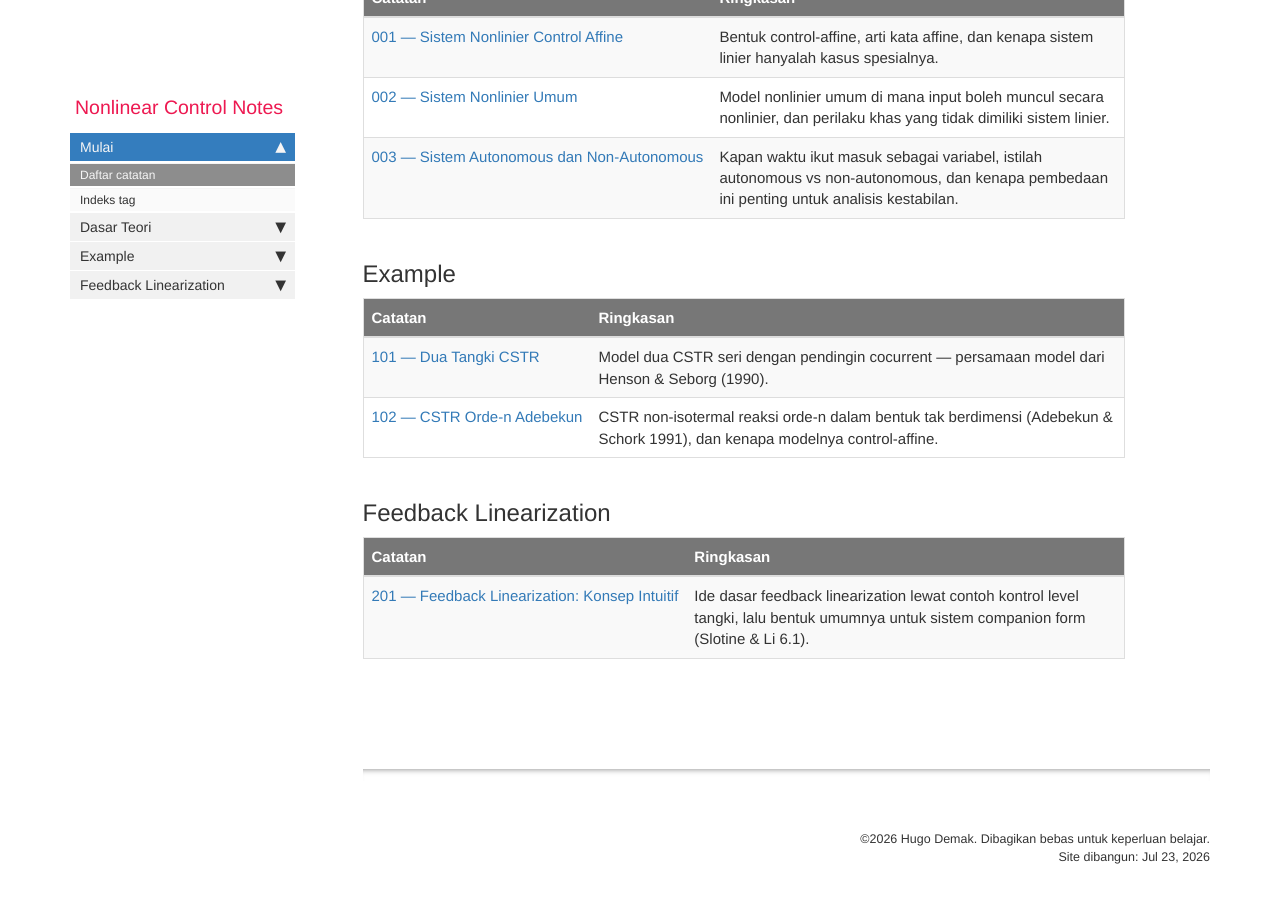
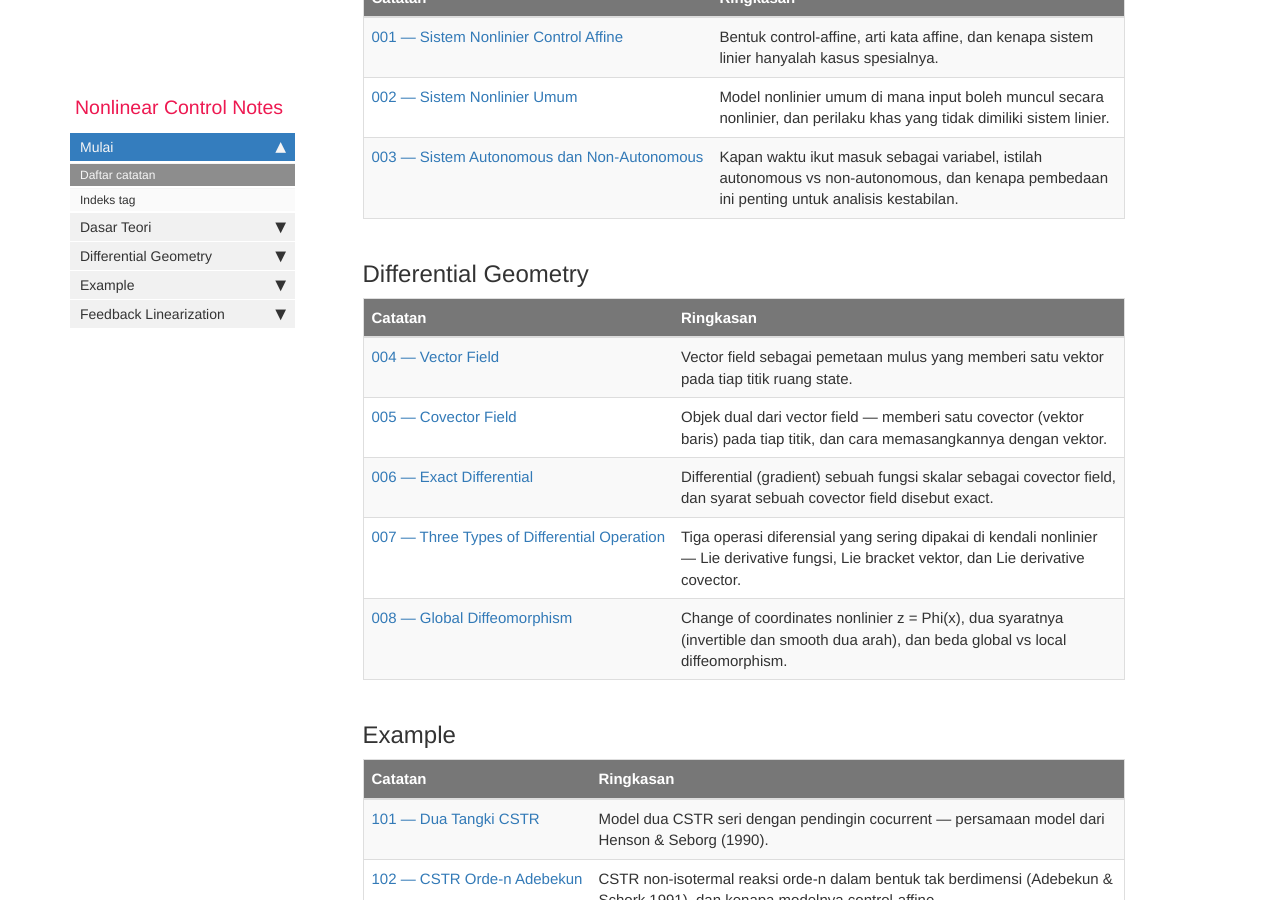
Before and after one commit to Pekosann/nonlinear-control-notes, a Jekyll site: the page built from index.md, in a window 1280 px wide and 900 px high, scrolled down 426 px. Built offline with Jekyll 4.4.1, drawn with Linux system fonts in a browser that asks for light colours; comment, search, counter and statistics services are not loaded.

Commit message:
Add Differential Geometry section: notes 004-008 from Isidori (1995) sec 1.2
Five foundational notes, one definition each, from Nonlinear Control Systems 3rd
ed pp. 6-11 (scanned - equations read off rendered page images):

  004 vector field       - smooth map U -> R^n, one vector per point
  005 covector field     - dual object, row vector, inner-product pairing
  006 exact differential - dlambda = dlambda/dx; exact iff gradient of a scalar
  007 differential ops   - Lie derivative, Lie bracket (Prop 1.2.1), L_f omega
  008 global diffeomorph - z = Phi(x), invertible + smooth both ways; vs local

Terms kept in their original English (vector field, covector, Lie bracket,
diffeomorphism, ...) per request; surrounding prose stays Indonesian. Cites the
full textbook as isidori1995 in manual.bib - distinct from the existing isidori
chapter entry, and the actual PDF is the 1995 3rd edition, not 1985.

```diff
--- a/_data/sidebars/notes_sidebar.yml
+++ b/_data/sidebars/notes_sidebar.yml
@@ -36,6 +36,30 @@ entries:
       url: /003-autonomous-dan-non-autonomous.html
       output: web
 
+  - title: Differential Geometry
+    output: web
+    folderitems:
+
+    - title: 004 — Vector Field
+      url: /004-vector-field.html
+      output: web
+
+    - title: 005 — Covector Field
+      url: /005-covector-field.html
+      output: web
+
+    - title: 006 — Exact Differential
+      url: /006-exact-differential.html
+      output: web
+
+    - title: 007 — Three Types of Differential Operation
+      url: /007-differential-operations.html
+      output: web
+
+    - title: 008 — Global Diffeomorphism
+      url: /008-global-diffeomorphism.html
+      output: web
+
   - title: Example
     output: web
     folderitems:
--- a/_data/tags.yml
+++ b/_data/tags.yml
@@ -4,4 +4,5 @@ allowed-tags:
   - control-affine
   - cstr
   - dasar
+  - differential-geometry
   - feedback-linearization
--- /dev/null
+++ b/notes/004-vector-field.md
@@ -0,0 +1,41 @@
+---
+title: 004 — Vector Field
+section: Differential Geometry
+tags: [differential-geometry]
+summary: Vector field sebagai pemetaan mulus yang memberi satu vektor pada tiap titik ruang state.
+permalink: /004-vector-field.html
+folder: notes
+last_updated: Jul 23, 2026
+---
+
+Sistem nonlinier yang ditinjau [@isidori1995] berbentuk
+
+$$
+\dot{x} = f(x) + \sum_{i=1}^{m} g_i(x)\,u_i, \qquad y_j = h_j(x)
+$$
+
+Pemetaan $f, g_1, \dots, g_m$ di sini adalah objek yang disebut **vector field**.
+
+## Definisi
+
+Sebuah **smooth vector field** pada himpunan terbuka $U \subseteq \mathbb{R}^n$ adalah pemetaan mulus
+
+$$
+f : U \to \mathbb{R}^n
+$$
+
+yang memberikan kepada tiap titik $x \in U$ sebuah vektor $f(x) \in \mathbb{R}^n$ [@isidori1995]. Vektornya ditulis sebagai vektor kolom:
+
+$$
+f(x) =
+\begin{bmatrix} f_1(x) \\ f_2(x) \\ \vdots \\ f_n(x) \end{bmatrix},
+\qquad f_i(x) = f_i(x_1, \dots, x_n)
+$$
+
+Kata *smooth* berarti semua komponen $f_i$ punya turunan parsial kontinu sampai orde berapa pun ($C^\infty$) terhadap $x_1, \dots, x_n$ [@isidori1995].
+
+## Ruang state $U$, bukan seluruh $\mathbb{R}^n$
+
+State space diambil sebagai himpunan bagian $U \subseteq \mathbb{R}^n$, bukan seluruh $\mathbb{R}^n$ [@isidori1995]. Batasan ini bisa datang dari persamaan sistemnya sendiri (solusinya mungkin tidak bebas berkembang di seluruh $\mathbb{R}^n$) atau dari kendala pada input, misalnya untuk menghindari titik-titik singular. Dalam banyak kasus boleh saja mengambil $U = \mathbb{R}^n$.
+
+Objek dualnya — yang memberi satu *covector* pada tiap titik, bukan vektor — dibahas di [005 — Covector Field](005-covector-field.html).
--- /dev/null
+++ b/notes/005-covector-field.md
@@ -0,0 +1,48 @@
+---
+title: 005 — Covector Field
+section: Differential Geometry
+tags: [differential-geometry]
+summary: Objek dual dari vector field — memberi satu covector (vektor baris) pada tiap titik, dan cara memasangkannya dengan vektor.
+permalink: /005-covector-field.html
+folder: notes
+last_updated: Jul 23, 2026
+---
+
+[004 — Vector Field](004-vector-field.html) memberi satu vektor kolom pada tiap titik. Objek dualnya, yang memberi satu **covector**, disebut **covector field** [@isidori1995].
+
+## Dual space
+
+*Dual space* $V^\star$ dari sebuah ruang vektor $V$ adalah himpunan semua fungsi linier bernilai real yang didefinisikan pada $V$ [@isidori1995]. Dual space dari ruang berdimensi $n$ juga berdimensi $n$, dan elemennya disebut **covector**.
+
+Sebuah elemen $V$ ditulis sebagai vektor kolom, dan elemen $V^\star$ sebagai vektor baris:
+
+$$
+v =
+\begin{bmatrix} v_1 \\ v_2 \\ \vdots \\ v_n \end{bmatrix} \in V,
+\qquad
+w^\star = \begin{bmatrix} w_1 & w_2 & \cdots & w_n \end{bmatrix} \in V^\star
+$$
+
+Karena $w^\star$ adalah pemetaan linier dari ruang $n$-dimensi ke $\mathbb{R}$, ia bisa diwakili oleh matriks satu baris — jadi wajar mengidentikkan $(\mathbb{R}^n)^\star$ dengan himpunan semua vektor baris $n$-dimensi [@isidori1995].
+
+## Memasangkan covector dengan vektor
+
+Nilai $w^\star$ pada $v$ diberikan oleh perkalian
+
+$$
+w^\star v = \sum_{i=1}^{n} w_i v_i
+$$
+
+Seperti lazim di literatur, nilai ini sering ditulis sebagai *inner product*, $\langle w^\star, v \rangle$, ketimbang sekadar $w^\star v$ [@isidori1995].
+
+## Covector field
+
+Sebuah **covector field** adalah pemetaan mulus yang memberikan kepada tiap titik $x \in U$ sebuah elemen dual space $(\mathbb{R}^n)^\star$, yaitu vektor baris
+
+$$
+\omega(x) = \begin{bmatrix} \omega_1(x) & \omega_2(x) & \cdots & \omega_n(x) \end{bmatrix}
+$$
+
+dengan tiap $\omega_i$ fungsi mulus dari $x_1, \dots, x_n$ [@isidori1995].
+
+Contoh covector field yang paling penting adalah *differential* dari sebuah fungsi skalar, dibahas di [006 — Exact Differential](006-exact-differential.html).
--- /dev/null
+++ b/notes/006-exact-differential.md
@@ -0,0 +1,33 @@
+---
+title: 006 — Exact Differential
+section: Differential Geometry
+tags: [differential-geometry]
+summary: Differential (gradient) sebuah fungsi skalar sebagai covector field, dan syarat sebuah covector field disebut exact.
+permalink: /006-exact-differential.html
+folder: notes
+last_updated: Jul 23, 2026
+---
+
+Di antara semua [005 — Covector Field](005-covector-field.html), ada satu yang paling penting: **differential** (atau *gradient*) dari sebuah fungsi skalar [@isidori1995].
+
+## Differential sebuah fungsi
+
+Misalkan $\lambda$ fungsi bernilai real yang didefinisikan pada himpunan terbuka $U \subseteq \mathbb{R}^n$. **Differential** dari $\lambda$ adalah covector field, dilambangkan $d\lambda$, berupa vektor baris $1 \times n$ yang elemen ke-$i$-nya adalah turunan parsial $\lambda$ terhadap $x_i$:
+
+$$
+d\lambda(x) = \begin{bmatrix} \dfrac{\partial \lambda}{\partial x_1} & \dfrac{\partial \lambda}{\partial x_2} & \cdots & \dfrac{\partial \lambda}{\partial x_n} \end{bmatrix}
+$$
+
+Ruas kanannya persis matriks Jacobian dari $\lambda$. Notasi yang lebih ringkas kadang lebih disukai:
+
+$$
+d\lambda(x) = \frac{\partial \lambda}{\partial x}
+$$
+
+## Definisi *exact*
+
+Sebuah covector field yang berbentuk seperti di atas — yaitu yang merupakan differential dari suatu fungsi bernilai real $\lambda$ — disebut **exact differential** [@isidori1995].
+
+Perhatikan implikasinya: tidak semua covector field itu exact. Hanya yang bisa ditulis sebagai gradient $\partial \lambda / \partial x$ dari suatu fungsi skalar $\lambda$ yang disebut exact. Membedakan mana covector field yang exact dan mana yang tidak adalah persoalan penting dalam analisis geometri sistem nonlinier.
+
+Operasi diferensial yang melibatkan differential $d\lambda$ bersama vector field dibahas di [007 — Three Types of Differential Operation](007-differential-operations.html).
--- /dev/null
+++ b/notes/007-differential-operations.md
@@ -0,0 +1,81 @@
+---
+title: 007 — Three Types of Differential Operation
+section: Differential Geometry
+tags: [differential-geometry]
+summary: Tiga operasi diferensial yang sering dipakai di kendali nonlinier — Lie derivative fungsi, Lie bracket vektor, dan Lie derivative covector.
+permalink: /007-differential-operations.html
+folder: notes
+last_updated: Jul 23, 2026
+---
+
+Ada tiga jenis operasi diferensial yang melibatkan [004 — Vector Field](004-vector-field.html) dan [005 — Covector Field](005-covector-field.html) dan sering dipakai dalam analisis sistem kendali nonlinier [@isidori1995].
+
+## Tipe 1: Lie derivative sebuah fungsi
+
+Melibatkan fungsi bernilai real $\lambda$ dan vector field $f$. Hasilnya fungsi bernilai real baru, yang di tiap titik $x$ sama dengan *inner product* dari [differential](006-exact-differential.html) $d\lambda$ dengan $f$:
+
+$$
+\langle d\lambda(x),\, f(x) \rangle = \frac{\partial \lambda}{\partial x} f(x) = \sum_{i=1}^{n} \frac{\partial \lambda}{\partial x_i} f_i(x)
+$$
+
+Fungsi ini disebut **derivative of $\lambda$ along $f$**, dan ditulis $L_f \lambda$ [@isidori1995]:
+
+$$
+L_f \lambda(x) = \sum_{i=1}^{n} \frac{\partial \lambda}{\partial x_i} f_i(x)
+$$
+
+Operasi ini bisa diulang. Menurunkan $\lambda$ lebih dulu sepanjang $f$ lalu sepanjang $g$:
+
+$$
+L_g L_f \lambda(x) = \frac{\partial (L_f \lambda)}{\partial x} g(x)
+$$
+
+Kalau $\lambda$ diturunkan $k$ kali sepanjang $f$, dipakai notasi $L_f^k \lambda$ dengan rekursi
+
+$$
+L_f^k \lambda(x) = \frac{\partial \left( L_f^{k-1} \lambda \right)}{\partial x} f(x), \qquad L_f^0 \lambda(x) = \lambda(x)
+$$
+
+## Tipe 2: Lie bracket dua vector field
+
+Melibatkan dua vector field $f$ dan $g$. Hasilnya vector field baru, ditulis $[f, g]$ dan didefinisikan
+
+$$
+[f, g](x) = \frac{\partial g}{\partial x} f(x) - \frac{\partial f}{\partial x} g(x)
+$$
+
+dengan $\partial g/\partial x$ dan $\partial f/\partial x$ adalah matriks Jacobian dari $g$ dan $f$. Vector field ini disebut **Lie product** (atau **bracket**) dari $f$ dan $g$ [@isidori1995]. Bracketing berulang didefinisikan secara rekursif untuk menghindari notasi bertumpuk:
+
+$$
+\mathrm{ad}_f^k\, g(x) = [f,\, \mathrm{ad}_f^{k-1}\, g](x), \qquad \mathrm{ad}_f^0\, g(x) = g(x)
+$$
+
+**Proposition 1.2.1** [@isidori1995] — Lie product punya tiga sifat dasar:
+
+- **Bilinear** atas $\mathbb{R}$: untuk vector field $f_1, f_2, g_1, g_2$ dan bilangan real $r_1, r_2$,
+
+$$
+[r_1 f_1 + r_2 f_2,\, g_1] = r_1[f_1, g_1] + r_2[f_2, g_1]
+$$
+
+- **Skew-commutative**:
+
+$$
+[f, g] = -[g, f]
+$$
+
+- Memenuhi **Jacobi identity**: untuk vector field $f, g, p$,
+
+$$
+[f, [g, p]] + [g, [p, f]] + [p, [f, g]] = 0
+$$
+
+## Tipe 3: Lie derivative sebuah covector field
+
+Melibatkan covector field $\omega$ dan vector field $f$. Hasilnya covector field baru, ditulis $L_f \omega$ dan didefinisikan
+
+$$
+L_f \omega(x) = f^T(x) \left( \frac{\partial \omega^T}{\partial x} \right)^T + \omega(x) \frac{\partial f}{\partial x}
+$$
+
+dengan superskrip $T$ menandakan transpos. Covector field ini disebut **derivative of $\omega$ along $f$** [@isidori1995].
--- /dev/null
+++ b/notes/008-global-diffeomorphism.md
@@ -0,0 +1,60 @@
+---
+title: 008 — Global Diffeomorphism
+section: Differential Geometry
+tags: [differential-geometry]
+summary: Change of coordinates nonlinier z = Phi(x), dua syaratnya (invertible dan smooth dua arah), dan beda global vs local diffeomorphism.
+permalink: /008-global-diffeomorphism.html
+folder: notes
+last_updated: Jul 23, 2026
+---
+
+*Change of coordinates* pada ruang state sering berguna untuk menonjolkan sifat tertentu — misalnya reachability, observability — atau untuk memudahkan persoalan seperti stabilisasi dan decoupling [@isidori1995].
+
+## Kasus linier
+
+Untuk sistem linier, biasanya hanya *linear change of coordinates* yang dipakai: mengganti vektor state $x$ dengan vektor baru $z$ lewat
+
+$$
+z = Tx
+$$
+
+dengan $T$ matriks $n \times n$ nonsingular. Deskripsi $\dot{x} = Ax + Bu,\; y = Cx$ menjadi $\dot{z} = \bar{A}z + \bar{B}u,\; y = \bar{C}z$ dengan
+
+$$
+\bar{A} = TAT^{-1}, \qquad \bar{B} = TB, \qquad \bar{C} = CT^{-1}
+$$
+
+## Kasus nonlinier
+
+Kalau sistemnya nonlinier, lebih bermakna memakai *nonlinear change of coordinates*
+
+$$
+z = \Phi(x)
+$$
+
+dengan $\Phi(x)$ fungsi bernilai $\mathbb{R}^n$ dari $n$ variabel:
+
+$$
+\Phi(x) =
+\begin{bmatrix} \phi_1(x) \\ \phi_2(x) \\ \vdots \\ \phi_n(x) \end{bmatrix}
+=
+\begin{bmatrix} \phi_1(x_1, \dots, x_n) \\ \phi_2(x_1, \dots, x_n) \\ \vdots \\ \phi_n(x_1, \dots, x_n) \end{bmatrix}
+$$
+
+## Definisi: global diffeomorphism
+
+Pemetaan $\Phi$ disebut **global diffeomorphism** pada $\mathbb{R}^n$ kalau memenuhi dua sifat [@isidori1995]:
+
+- **(i) Invertible.** Ada fungsi $\Phi^{-1}$ sehingga
+
+$$
+\Phi^{-1}(\Phi(x)) = x \quad \text{untuk semua } x \in \mathbb{R}^n
+$$
+
+- **(ii) Smooth dua arah.** $\Phi(x)$ dan $\Phi^{-1}(z)$ dua-duanya pemetaan mulus, yaitu punya turunan parsial kontinu sampai orde berapa pun.
+
+Sifat pertama diperlukan supaya transformasinya bisa dibalik untuk memulihkan state semula, $x = \Phi^{-1}(z)$. Sifat kedua menjamin deskripsi sistem dalam koordinat baru tetap mulus [@isidori1995].
+
+## Global vs local
+
+Kadang transformasi yang memenuhi kedua sifat itu **dan** berlaku untuk semua $x$ sulit ditemukan, atau sifatnya sulit diperiksa. Karena itu sering orang cukup melihat transformasi yang terdefinisi hanya di sebuah *neighborhood* dari suatu titik. Transformasi seperti ini disebut **local diffeomorphism** [@isidori1995].
```
Also changed, not shown: _bibliography/manual.bib (+12 -0 lines), _bibliography/references.bib (+7 -0 lines), tags/tag_differential-geometry.md (added, +9 -0 lines).
